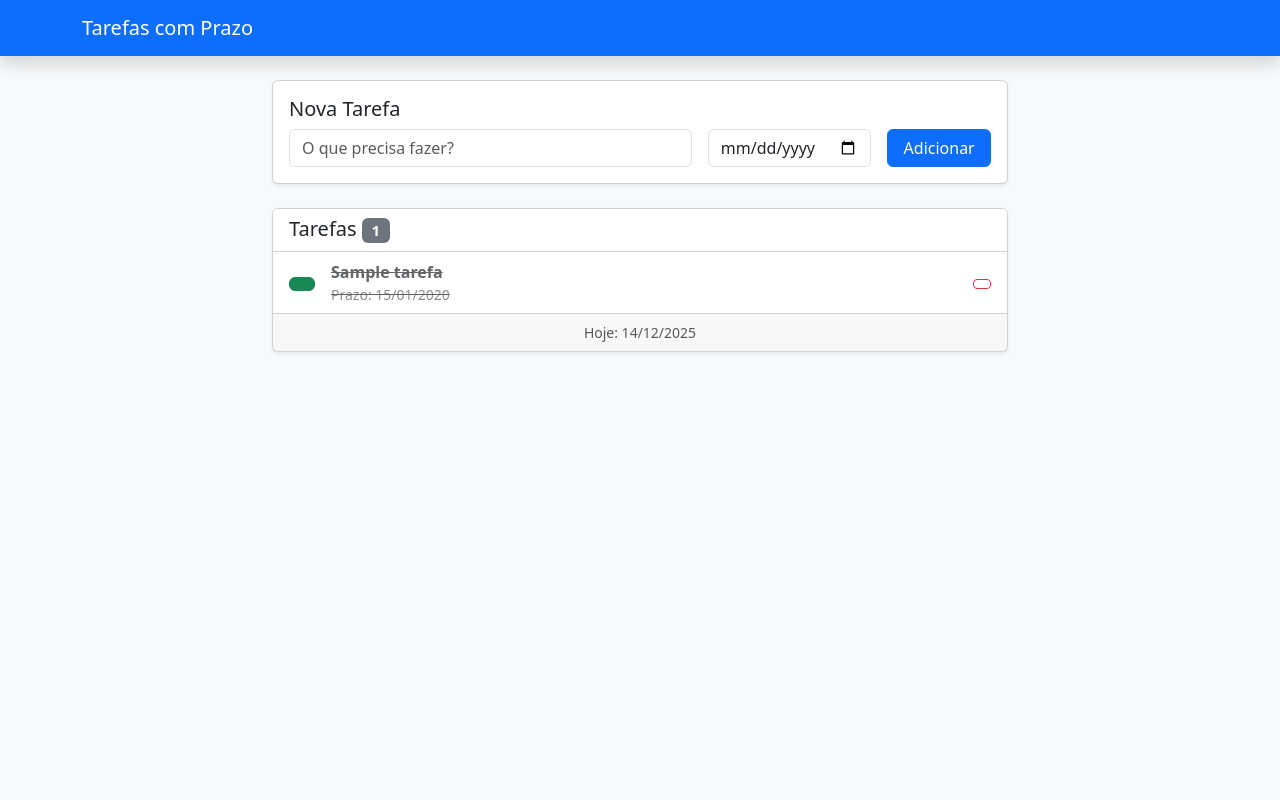
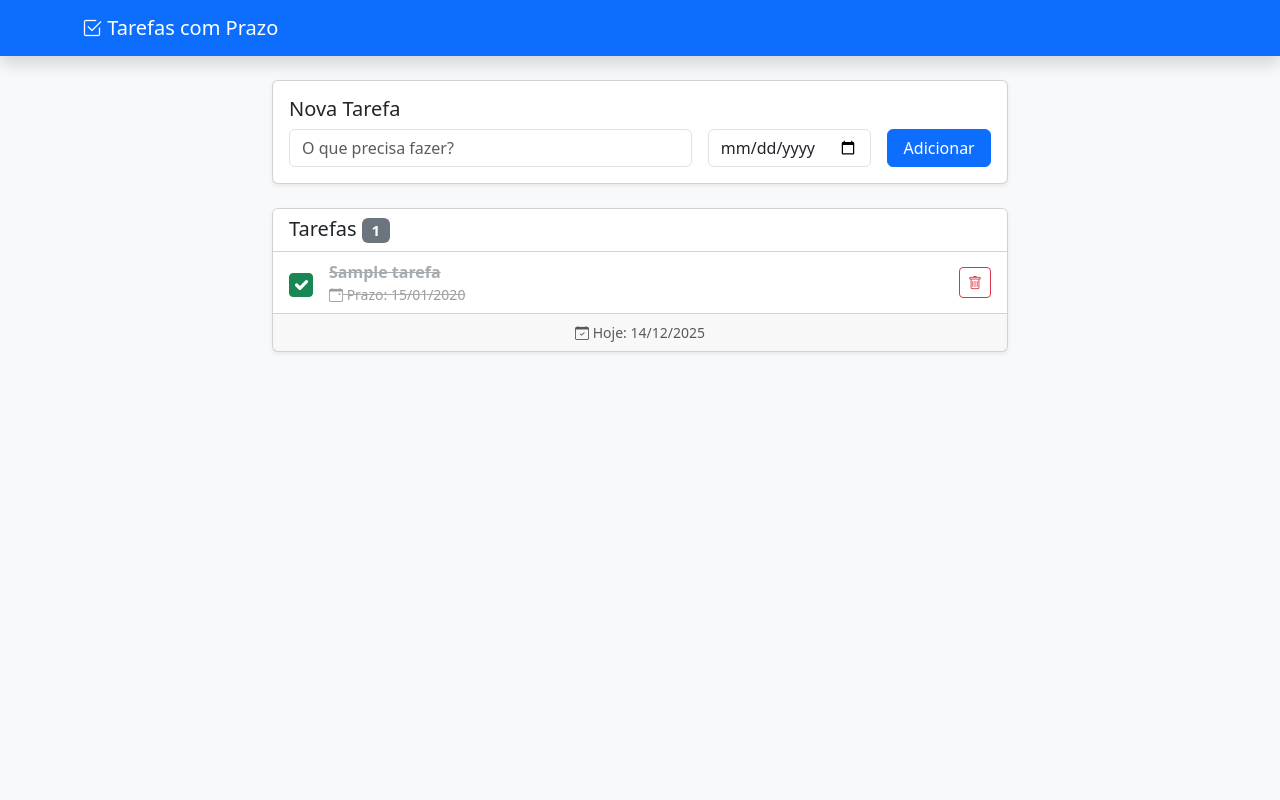
Before and after one commit to LucianaCunha/tarefas, a Django app: page / in a window 1280 px wide. Run offline with Django 4.2, Linux system fonts and the light colour scheme; tables that the repository leaves empty hold one stand-in row (values such as "Sample post").

Commit message:
atualizado com checkbox

```diff
--- a/tarefas_app/views.py
+++ b/tarefas_app/views.py
@@ -26,7 +26,7 @@ def toggle_concluida(request, pk):
     tarefa = get_object_or_404(Tarefa, pk=pk)
     tarefa.concluida = not tarefa.concluida
     tarefa.save()
-    return redirect(request.POST.get('next', 'lista_tarefas'))
+    return redirect('lista_tarefas')
 
 @require_POST
 def deletar_tarefa(request, pk):
--- a/templates/base.html
+++ b/templates/base.html
@@ -7,19 +7,29 @@
     <link href="https://cdn.jsdelivr.net/npm/bootstrap@5.3.3/dist/css/bootstrap.min.css" rel="stylesheet">
     <link rel="stylesheet" href="https://cdn.jsdelivr.net/npm/bootstrap-icons@1.11.3/font/bootstrap-icons.min.css">
     <style>
-        .vencida { color: #dc3545; font-weight: 600; }
-        .task-done { text-decoration: line-through; opacity: 0.7; }
+        .task-done {
+            text-decoration: line-through;
+            opacity: 0.6;
+            color: #6c757d;
+        }
+        .form-check-input:checked {
+            background-color: #198754;
+            border-color: #198754;
+        }
+        body {
+            min-height: 100vh;
+        }
     </style>
 </head>
 <body class="bg-light">
     <nav class="navbar navbar-dark bg-primary mb-4 shadow">
         <div class="container">
             <a class="navbar-brand" href="{% url 'lista_tarefas' %}">
-                Tarefas com Prazo
+                <i class="bi bi-check2-square"></i> Tarefas com Prazo
             </a>
         </div>
     </nav>
     <main class="container">{% block content %}{% endblock %}</main>
-    <script src="https://cdn.jsdelivr.net/npm/bootstrap@5.3.3/dist/js/bootstrap bundle.min.js"></script>
+    <script src="https://cdn.jsdelivr.net/npm/bootstrap@5.3.3/dist/js/bootstrap.bundle.min.js"></script>
 </body>
 </html>
--- a/templates/tarefas_app/lista_tarefas.html
+++ b/templates/tarefas_app/lista_tarefas.html
@@ -29,35 +29,45 @@
             </div>
             <ul class="list-group list-group-flush">
                 {% for t in tarefas %}
-                <li class="list-group-item {% if t.prazo_vencido %}vencida{% endif %}">
+                <li class="list-group-item {% if t.prazo_vencido and not t.concluida %}bg-danger bg-opacity-10{% endif %}">
                     <div class="d-flex align-items-center">
                         <form method="POST" action="{% url 'toggle_concluida' t.pk %}" class="me-3">
                             {% csrf_token %}
-                            <input type="checkbox" class="btn-check" id="c{{ t.pk }}" {% if t.concluida %}checked{% endif %}>
-                            <label class="btn btn-outline-success" for="c{{ t.pk }}"></label>
+                            <input type="checkbox" class="form-check-input" style="width: 1.5rem; height: 1.5rem; cursor: pointer;"
+                                   {% if t.concluida %}checked{% endif %}
+                                   onchange="this.form.submit()">
                         </form>
                         <div class="flex-grow-1 {% if t.concluida %}task-done{% endif %}">
-                            <strong>{{ t.titulo }}</strong>
+                            <strong class="{% if t.prazo_vencido and not t.concluida %}text-danger{% endif %}">
+                                {{ t.titulo }}
+                            </strong>
                             {% if t.prazo %}
-                            <small class="d-block text-muted">
-                                Prazo: {{ t.prazo|date:"d/m/Y" }}
-                                {% if t.prazo_vencido %} <span class="text-danger fw-bold">(VENCIDA)</span>{% endif %}
+                            <small class="d-block {% if t.prazo_vencido and not t.concluida %}text-danger fw-bold{% else %}text-muted{% endif %}">
+                                <i class="bi bi-calendar-event"></i> Prazo: {{ t.prazo|date:"d/m/Y" }}
+                                {% if t.prazo_vencido and not t.concluida %}
+                                    <span class="badge bg-danger ms-2">VENCIDA</span>
+                                {% endif %}
                             </small>
                             {% endif %}
                         </div>
                         <form method="POST" action="{% url 'deletar_tarefa' t.pk %}"
-                              onsubmit="return confirm('Excluir?');">
+                              onsubmit="return confirm('Tem certeza que deseja excluir esta tarefa?');">
                             {% csrf_token %}
-                            <button class="btn btn-sm btn-outline-danger"></button>
+                            <button class="btn btn-sm btn-outline-danger" type="submit">
+                                <i class="bi bi-trash"></i>
+                            </button>
                         </form>
                     </div>
                 </li>
                 {% empty %}
-                <li class="list-group-item text-center text-muted">Nenhuma tarefa ainda.</li>
+                <li class="list-group-item text-center text-muted py-4">
+                    <i class="bi bi-inbox fs-1 d-block mb-2"></i>
+                    Nenhuma tarefa ainda.
+                </li>
                 {% endfor %}
             </ul>
             <div class="card-footer text-center small text-muted">
-                Hoje: {{ hoje|date:"d/m/Y" }}
+                <i class="bi bi-calendar-check"></i> Hoje: {{ hoje|date:"d/m/Y" }}
             </div>
         </div>
     </div>
```
Also changed, not shown: readme.md (added).
